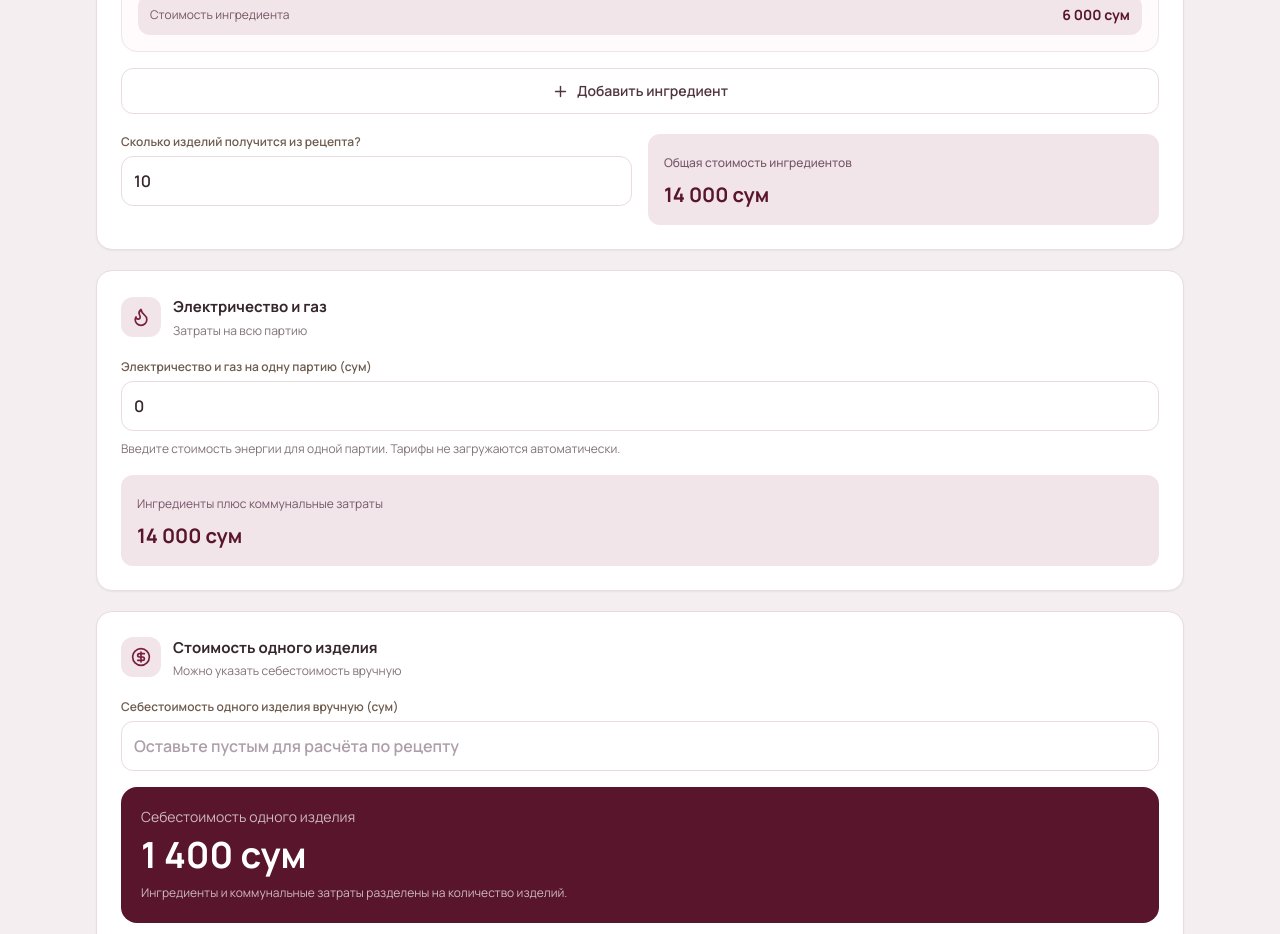
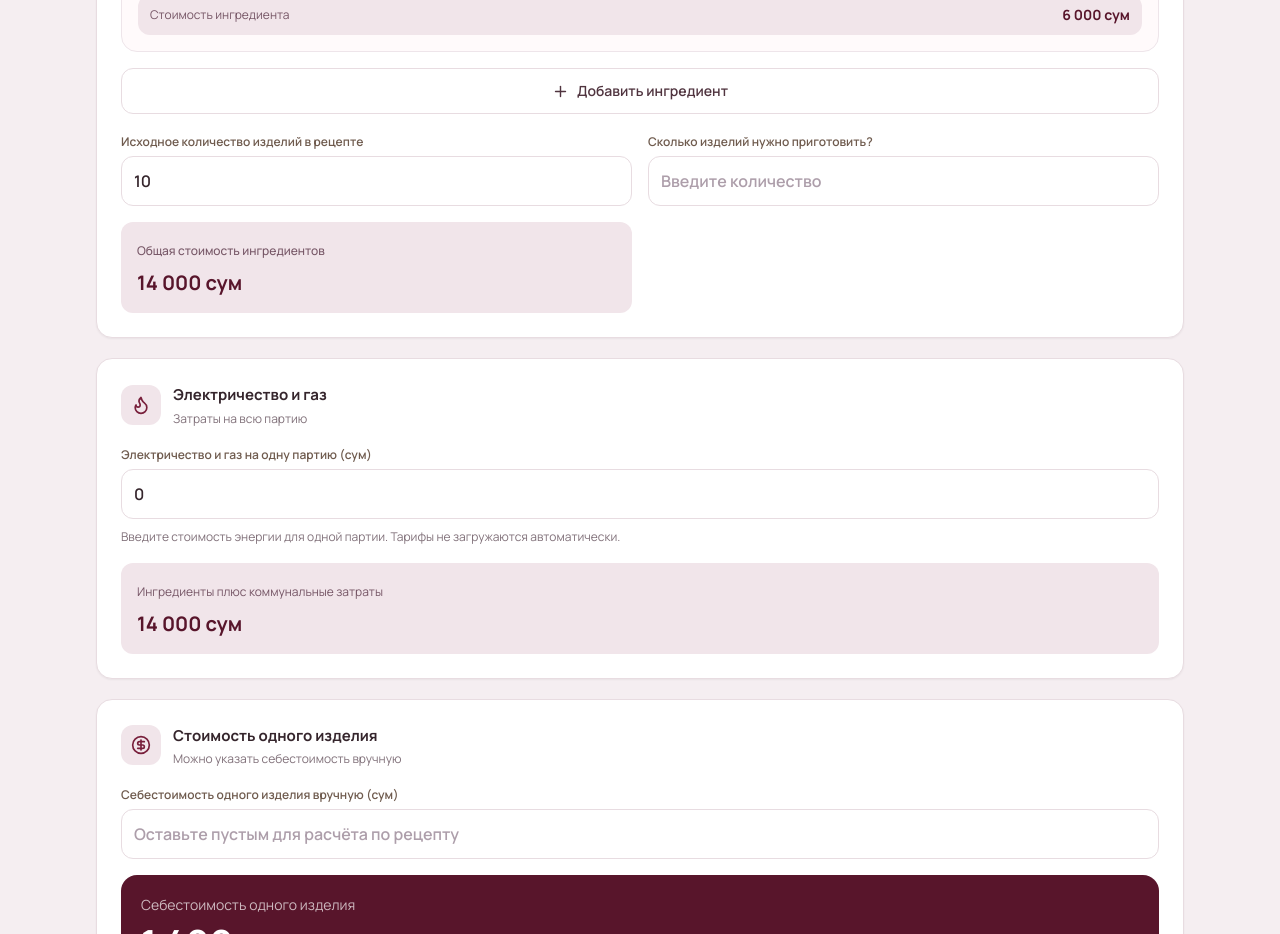
Before and after one commit to edilmurodovich-eng/bakery-accounting, a Next.js app: page / in a window 1280 px wide. Shown: the part 2140-3074 px from the top of the page. Built offline with nearby package versions, Linux system fonts and the light colour scheme.

Commit message:
Update page.tsx

```diff
--- a/app/page.tsx
+++ b/app/page.tsx
@@ -1273,7 +1273,7 @@ export default function Home() {
 
               <div className="mt-5 grid min-w-0 grid-cols-1 gap-4 sm:grid-cols-2">
   <label className="block min-w-0 text-xs font-semibold text-[#6f5b4e]">
-                  Сколько изделий получится из рецепта?
+    Исходное количество изделий в рецепте
     <input
       className={`${field} mt-1.5`}
       type="number"
@@ -1282,6 +1282,20 @@ export default function Home() {
       inputMode="numeric"
       value={yieldCount}
       onChange={(e) => setYieldCount(e.target.value)}
+    />
+  </label>
+
+  <label className="block min-w-0 text-xs font-semibold text-[#6f5b4e]">
+    Сколько изделий нужно приготовить?
+    <input
+      className={`${field} mt-1.5`}
+      type="number"
+      min="1"
+      step="1"
+      inputMode="numeric"
+      placeholder="Введите количество"
+      value={targetYield}
+      onChange={(e) => setTargetYield(e.target.value)}
     />
   </label>
 
```
Lines whose indentation alone changed are shown as unchanged.
